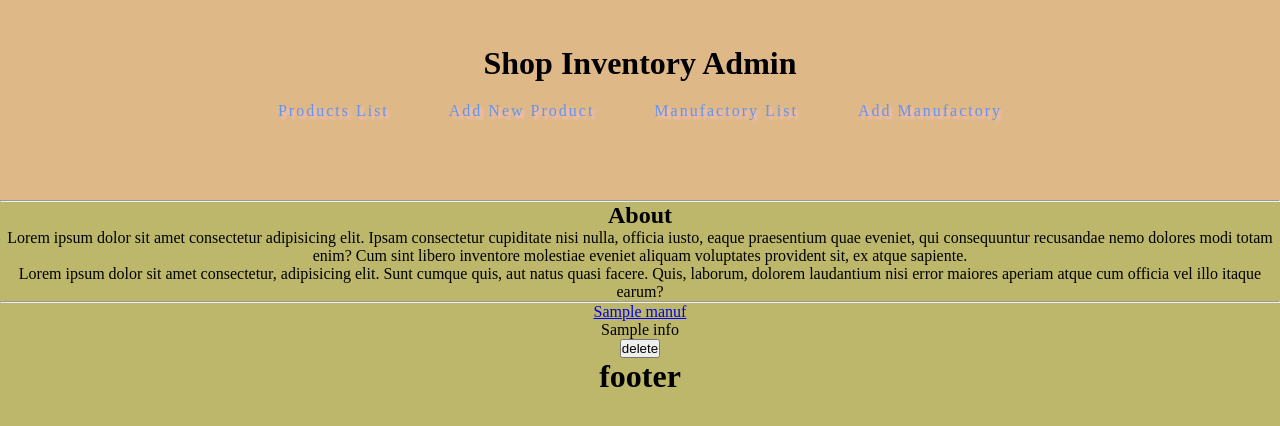
After one commit to ccx1010sky/solo_project, a Flask app: page /manufs in a window 1280 px wide. The commit adds this page. Shown: the top 426 px of the page. Run offline with Flask 2, Linux system fonts and the light colour scheme; a database or web service that is not in the repository returns one stand-in record (values such as "Sample title"); some libraries are stand-ins or nearby versions.

Commit message:
manufs_controller.py added,app.py edited

```diff
--- a/app.py
+++ b/app.py
@@ -1,11 +1,13 @@
 from flask import Flask, render_template
 #
 from controllers.products_controller import products_blueprint
+from controllers.manufs_controller import manufs_blueprint
 
 app = Flask(__name__)
 
 #
 app.register_blueprint(products_blueprint)
+app.register_blueprint(manufs_blueprint)
 
 @app.route('/')
 def home():
--- /dev/null
+++ b/controllers/manufs_controller.py
@@ -0,0 +1,15 @@
+from flask import Flask, render_template, request, redirect
+from flask import Blueprint
+from models.manuf import Manuf
+from models.product import Product
+import repositories.product_repository as product_repository
+import repositories.manuf_repository as manuf_repository
+
+manufs_blueprint = Blueprint("manufs", __name__)
+
+
+# show all manufs on the web
+@manufs_blueprint.route("/manufs" , methods=['GET'])
+def manufs():
+    manufs =manuf_repository.select_all()
+    return render_template("manufs/index.html", all_manufs = manufs )
--- a/controllers/products_controller.py
+++ b/controllers/products_controller.py
@@ -5,6 +5,8 @@
 import repositories.manuf_repository as manuf_repository
 
 products_blueprint = Blueprint("products", __name__)
+
+
 
 # 总结：route的第一个参数与form中的action对应，或与href中的连接对应。
 # id等参数由html中传入到controller.py中
@@ -19,9 +21,10 @@
 # GET '/products/new_product'
 # OK
 @products_blueprint.route("/products/new_product", methods=['GET'])
-def new_book():
+def new_product():
     manufs = manuf_repository.select_all()
     return render_template("products/new_product.html", all_manufs = manufs)
+    # return render_template("manuf/index.html", all_manufs = manufs)
 
 # OK
 @products_blueprint.route("/products",methods=['POST'])
--- a/templates/base.html
+++ b/templates/base.html
@@ -18,7 +18,7 @@
           <li><a href="/products">Products List</a></li>
           <li><a href="/products/new_product">Add new product</a></li>
 
-          <li><a href="#">Manufactory List</a></li>
+          <li><a href="/manufs/index.html">Manufactory List</a></li>
           <li><a href="#">Add Manufactory</a></li>
         </ul>
       </nav>
--- /dev/null
+++ b/templates/manufs/index.html
@@ -0,0 +1,16 @@
+{% extends 'base.html' %}
+{% block content %}
+{% for manuf in all_manufs %}
+<div class="manuf">
+  <div class="content">
+    <a href="/manufs/{{manuf.id}}">{{manuf.name}}</a>
+    <div class="name">{{manuf.info}}</div>
+    <div class="buttons">
+      <form class="delete-form" action="/manufs/{{manuf.id}}/delete" method="POST">
+        <button class="trash-button">delete</button>
+      </form>
+    </div>
+  </div>
+</div>
+{% endfor %}
+{% endblock %}
```
